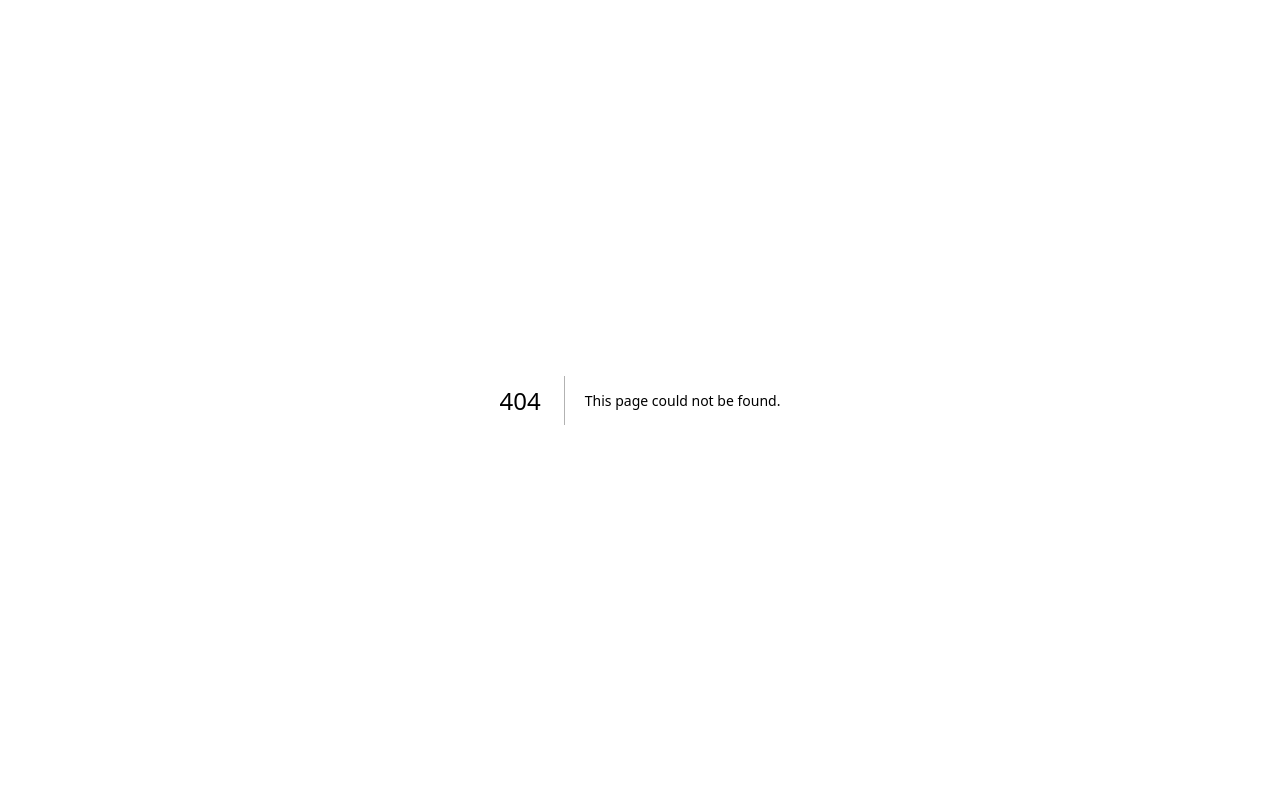
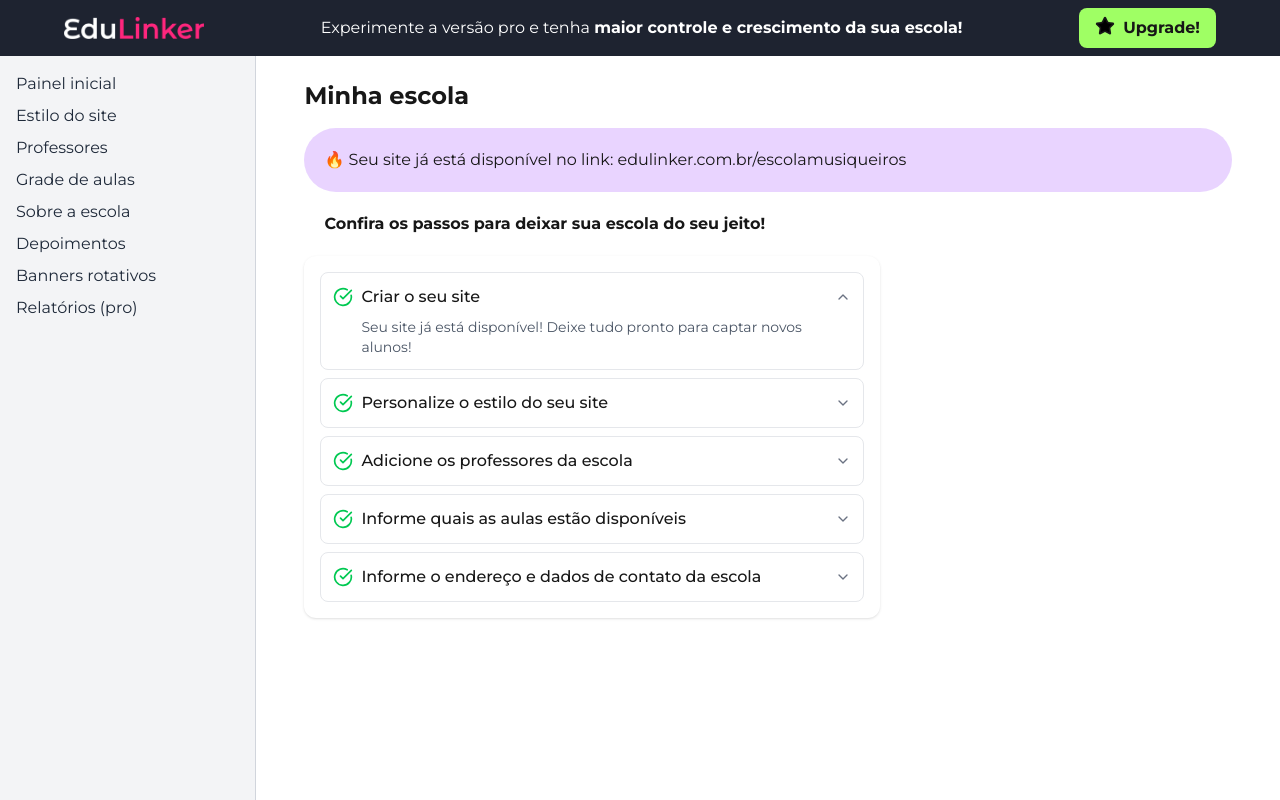
Before and after one commit to PiEduLinker/EduLinker, a Next.js app in the folder edulinker/: page /auth/admin in a window 1280 px wide. Before the commit this address had no page. Built offline with nearby package versions, Linux system fonts and the light colour scheme.

Commit message:
Estruturação de diretórios e início do painel administrativo

```diff
--- a/edulinker/src/app/account/congrats_page/page.tsx
+++ b/edulinker/src/app/account/congrats_page/page.tsx
@@ -6,7 +6,7 @@ export default function CongratsPage() {
             {/* Logo */}
             <div className="absolute top-8 left-8">
                 <Image
-                    src="/images/Logo/EduLinker.png"
+                    src="/images/logo/EduLinker.png"
                     alt="Logo"
                     width={120}
                     height={120}
@@ -21,19 +21,21 @@ export default function CongratsPage() {
                 </div>
             </div>
 
-            {/* Container principal - conteúdo centralizado */}
+            {/* Container principal */}
             <div className="flex flex-col items-center justify-center gap-6 text-center w-full max-w-md">
                 <h1 className="text-3xl font-bold text-gray-800">PARABÉNS!!!</h1>
                 <p className="text-gray-600 text-lg">
                     O link do site da sua escola já está disponível!
                 </p>
 
-                {/* Imagem do celular animado */}
-                <div className="w-64 h-auto">
-                    <img
-                        src="/images/Backgrounds/happySmartPhone.png"
+                <div className="w-64 aspect-[4/5] relative">
+                    <Image
+                        src="/images/backgrounds/happySmartPhone.png"
                         alt="Celular comemorando"
-                        className="w-full h-full object-contain"
+                        fill
+                        className="object-contain"
+                        priority
+                        sizes="(max-width: 768px) 50vw, 256px"
                     />
                 </div>
 
--- a/edulinker/src/app/account/school_description/page.tsx
+++ b/edulinker/src/app/account/school_description/page.tsx
@@ -7,7 +7,7 @@ export default function SchoolInfoPage() {
             {/* Logo */}
             <div className="absolute top-8 left-8">
                 <Image
-                    src="/images/Logo/EduLinker.png"
+                    src="/images/logo/EduLinker.png"
                     alt="Logo"
                     width={120}
                     height={120}
--- a/edulinker/src/app/account/theme_choice/page.tsx
+++ b/edulinker/src/app/account/theme_choice/page.tsx
@@ -6,7 +6,7 @@ export default function ThemeChoicePage() {
             {/* Logo */}
             <div className="absolute top-8 left-8">
                 <Image
-                    src="/images/Logo/EduLinker.png"
+                    src="/images/logo/EduLinker.png"
                     alt="Logo"
                     width={120}
                     height={120}
@@ -27,13 +27,13 @@ export default function ThemeChoicePage() {
                     ESCOLHA O SEU TEMA
                 </h1>
 
-                {/* Grid de templates centralizado */}
+                {/* Grid de templates */}
                 <div className="w-full grid grid-cols-1 md:grid-cols-2 gap-8 mb-8">
                     {/* Modelo Express */}
                     <div className="flex flex-col items-center">
                         <div className="w-full aspect-[4/3] rounded-xl overflow-hidden shadow-lg border-2 border-gray-300 hover:border-purple-500 transition cursor-pointer relative">
                             <Image
-                                src="/images/ThemeImages/Facilita Sites.jpg"
+                                src="/images/themeImages/Facilita Sites.jpg"
                                 alt="Modelo Express"
                                 fill
                                 className="object-cover"
@@ -48,14 +48,14 @@ export default function ThemeChoicePage() {
                     <div className="flex flex-col items-center">
                         <div className="w-full aspect-[4/3] rounded-xl overflow-hidden shadow-lg border-2 border-gray-300 hover:border-purple-500 transition cursor-pointer relative">
                             <Image
-                                src="/images/ThemeImages/Advocacia.jpg"
+                                src="/images/themeImages/Advocacia.jpg"
                                 alt="Modelo Impacto"
                                 fill
                                 className="object-cover"
                                 sizes="(max-width: 768px) 100vw, 50vw"
                                 quality={85}
                             />
-                            {/* Ícone PRO responsivo */}
+                            {/* Ícone PRO */}
                             <span className="absolute top-2 right-2 md:top-3 md:right-3 bg-pink-500 text-white text-xs md:text-sm font-bold px-2 md:px-3 py-1 rounded-full z-10">
                                 PRO
                             </span>
--- /dev/null
+++ b/edulinker/src/app/auth/admin/page.tsx
@@ -0,0 +1,28 @@
+import AdminLayout from '@/components/Layout';
+import CheckList from '@/components/CheckList';
+
+
+export default function AdminPanelPage() {
+  return (
+    <AdminLayout>
+      <div className="w-[95%]">
+        <h1 className="text-2xl font-bold mb-4">Minha escola</h1>
+        <div className="p-5 bg-purple-200 rounded-full">
+          <p>
+            🔥 Seu site já está disponível no link:  edulinker.com.br/escolamusiqueiros
+          </p>
+        </div>
+
+        <div  className="mt-5 mb-5 ps-5">
+          <h2 className="font-bold">Confira os passos para deixar sua escola do seu jeito!</h2>
+        </div>
+
+
+        <div>
+          <CheckList/>
+        </div>
+
+      </div>
+    </AdminLayout>
+  );
+}
--- a/edulinker/src/app/page.tsx
+++ b/edulinker/src/app/page.tsx
@@ -4,12 +4,12 @@ import Link from "next/link"
 export default function Home() {
   return (
     <main className="min-h-screen bg-gray-50 flex flex-col md:flex-row">
-      {/* Seção de Login - Ajustada para centralização vertical */}
+      {/* Seção de Login */}
       <div className="w-full md:w-1/2 p-4 md:p-8 relative flex min-h-[calc(100vh-1rem)] md:min-h-screen">
         {/* Logo */}
         <div className="absolute top-4 md:top-8 left-4 md:left-8">
           <Image
-            src="/images/Logo/EduLinker.png"
+            src="/images/logo/EduLinker.png"
             alt="Logo"
             width={120}
             height={120}
@@ -88,7 +88,7 @@ export default function Home() {
       {/* Seção da Imagem */}
       <div className="hidden md:block md:w-1/2 relative">
         <Image
-          src="/images/Backgrounds/happyBusinessWoman.jpg"
+          src="/images/backgrounds/happyBusinessWoman.jpg"
           alt="Side Image"
           fill
           className="object-cover"
--- a/edulinker/src/app/register/page.tsx
+++ b/edulinker/src/app/register/page.tsx
@@ -6,7 +6,7 @@ export default function RegisterPage() {
             {/* Logo */}
             <div className="absolute top-8 left-8">
                 <Image
-                    src="/images/Logo/EduLinker.png"
+                    src="/images/logo/EduLinker.png"
                     alt="Logo"
                     width={120}
                     height={120}
@@ -21,7 +21,7 @@ export default function RegisterPage() {
                 </div>
             </div>
 
-            {/* Container do formulário centralizado */}
+            {/* Container do formulário */}
             <div className="w-full max-w-lg flex flex-col items-center justify-center flex-1 pb-12">
                 <h1 className="text-2xl md:text-3xl font-bold text-gray-800 mb-5 text-center">
                     PREENCHA SEUS DADOS
--- /dev/null
+++ b/edulinker/src/components/CheckList/index.tsx
@@ -0,0 +1,67 @@
+'use client';
+
+import { useState } from 'react';
+import { CheckCircle, ChevronDown, ChevronUp } from 'lucide-react';
+
+const checklist = [
+  {
+    title: 'Criar o seu site',
+    description: 'Seu site já está disponível! Deixe tudo pronto para captar novos alunos!',
+    done: true,
+    expanded: true,
+  },
+  {
+    title: 'Personalize o estilo do seu site',
+    done: true,
+  },
+  {
+    title: 'Adicione os professores da escola',
+    done: true,
+  },
+  {
+    title: 'Informe quais as aulas estão disponíveis',
+    done: true,
+  },
+  {
+    title: 'Informe o endereço e dados de contato da escola',
+    done: true,
+  },
+];
+
+export default function CheckList() {
+  const [expandedIndex, setExpandedIndex] = useState<number | null>(0);
+
+  return (
+    <div className="bg-white rounded-xl shadow p-4 w-full max-w-xl space-y-2">
+      {checklist.map((item, index) => {
+        const isExpanded = expandedIndex === index;
+
+        return (
+          <div
+            key={item.title}
+            className="border border-gray-200 rounded-lg p-3 transition hover:bg-gray-50"
+          >
+            <button
+              className="w-full flex justify-between items-center text-left"
+              onClick={() => setExpandedIndex(index === expandedIndex ? null : index)}
+            >
+              <div className="flex items-center gap-2">
+                <CheckCircle className="text-green-500 w-5 h-5" />
+                <span className="font-medium">{item.title}</span>
+              </div>
+              {isExpanded ? (
+                <ChevronUp className="w-4 h-4 text-gray-500" />
+              ) : (
+                <ChevronDown className="w-4 h-4 text-gray-500" />
+              )}
+            </button>
+
+            {isExpanded && item.description && (
+              <p className="text-sm text-gray-600 mt-2 ml-7">{item.description}</p>
+            )}
+          </div>
+        );
+      })}
+    </div>
+  );
+}
--- /dev/null
+++ b/edulinker/src/components/Layout/index.tsx
@@ -0,0 +1,31 @@
+'use client';
+
+import NavBar from '../NavBar';
+import SideBarMenu from '../SideBarMenu';
+import { ReactNode } from 'react';
+
+type Props = {
+  children: ReactNode;
+};
+
+//----------------- Layout padrão das páginas de Admin ------------------------
+export default function AdminLayout({ children }: Props) {
+  return (
+    <div className="min-h-screen flex flex-col">
+      {/* NavBar */}
+      <NavBar />
+
+      {/* Menu Lateral */}
+      <div className="flex flex-1">
+        <aside className="w-64 bg-gray-100 border-r border-gray-300 p-4">
+          <SideBarMenu />
+        </aside>
+
+        {/* Conteúdo da Página */}
+        <main className="flex justify-center flex-1 p-6">
+          {children}
+        </main>
+      </div>
+    </div>
+  );
+}
--- /dev/null
+++ b/edulinker/src/components/NavBar/index.tsx
@@ -0,0 +1,34 @@
+'use client';
+
+import Image from "next/image";
+import { Star } from "lucide-react";
+
+export default function NavBar() {
+  return (
+    <nav className="w-screen h-14 flex justify-center bg-[#1E2330]">
+      <div className="w-[90%] flex justify-between items-center">
+        <a href="#">
+          <Image
+            src="/images/Logo/EduLinkerWhite.png"
+            alt="Logo"
+            width={140}
+            height={140}
+            className="object-contain"
+          />
+        </a>
+
+        <p className="text-white">
+          Experimente a versão pro e tenha <b>maior controle e crescimento da sua escola!</b>
+        </p>
+
+        <a
+          href="#"
+          className="flex items-center gap-2 bg-[#9FFF64] px-4 py-2 rounded-lg hover:bg-[#74EB2A] transition"
+        >
+          <Star className="w-5 h-5 mb-1 fill-black" />
+          <span className="font-bold">Upgrade!</span>
+        </a>
+      </div>
+    </nav>
+  );
+}
--- /dev/null
+++ b/edulinker/src/components/SideBarMenu/index.tsx
@@ -0,0 +1,29 @@
+'use client';
+
+export default function SideBarMenu() {
+  const menuItems = [
+    "Painel inicial",
+    "Estilo do site",
+    "Professores",
+    "Grade de aulas",
+    "Sobre a escola",
+    "Depoimentos",
+    "Banners rotativos",
+    "Relatórios (pro)",
+  ];
+
+  return (
+    <nav className="space-y-2">
+      {/* Loop de Itens do Menu */}
+      {menuItems.map((item) => (
+        <a
+          key={item}
+          href="#"
+          className="block text-gray-800 hover:font-semibold"
+        >
+          {item}
+        </a>
+      ))}
+    </nav>
+  );
+}
```
Also changed, not shown: edulinker/public/images/Logo/EduLinkerWhite.png (added), edulinker/src/components/Footer/index.tsx (added), 1 other file (tests, documents, lock files or other folders).
